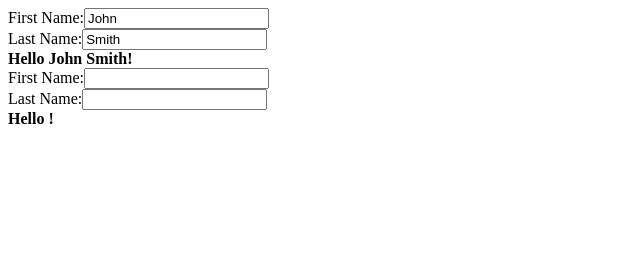
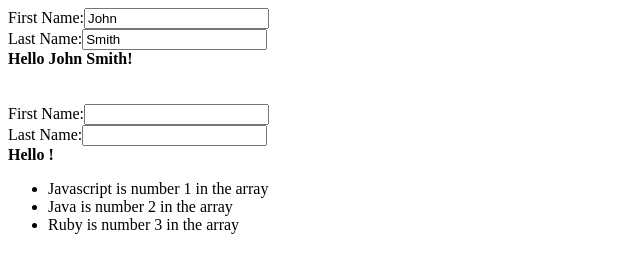
Before and after one commit to jorjahung/angular-practice, a plain HTML site: page index.html in a window 1280 px wide. Shown: the whole page, without its empty margins (0-640 px from the left). Drawn offline with nearby package versions, Linux system fonts and the light colour scheme.

Commit message:
learned about ng-init and ng-repeat

```diff
--- a/index.html
+++ b/index.html
@@ -27,6 +27,7 @@
     <!-- use the value from "name" from the model -->
     <!-- this is called "data-binding" -->
   </div>
+  <br><br>
   <div>
   <!-- This is not part of the ng-controller NameCtrl, therefore it does not initialize with what's stated in the scope -->
     First Name:<input ng-model="firstName" type="text" />
@@ -37,5 +38,12 @@
     <!-- use the value from "name" from the model -->
     <!-- this is called "data-binding" -->
   </div>
+
+  <!-- learning ng-init and ng-repeat -->
+  <div ng-init="languages=['Javascript', 'Java', 'Ruby']">
+    <ul>
+      <li ng-repeat="language in languages">{{language + ' is number ' + ($index + 1) + ' in the array'}}</li>
+    </ul>
+  </div>
 </body>
 </html>
```
